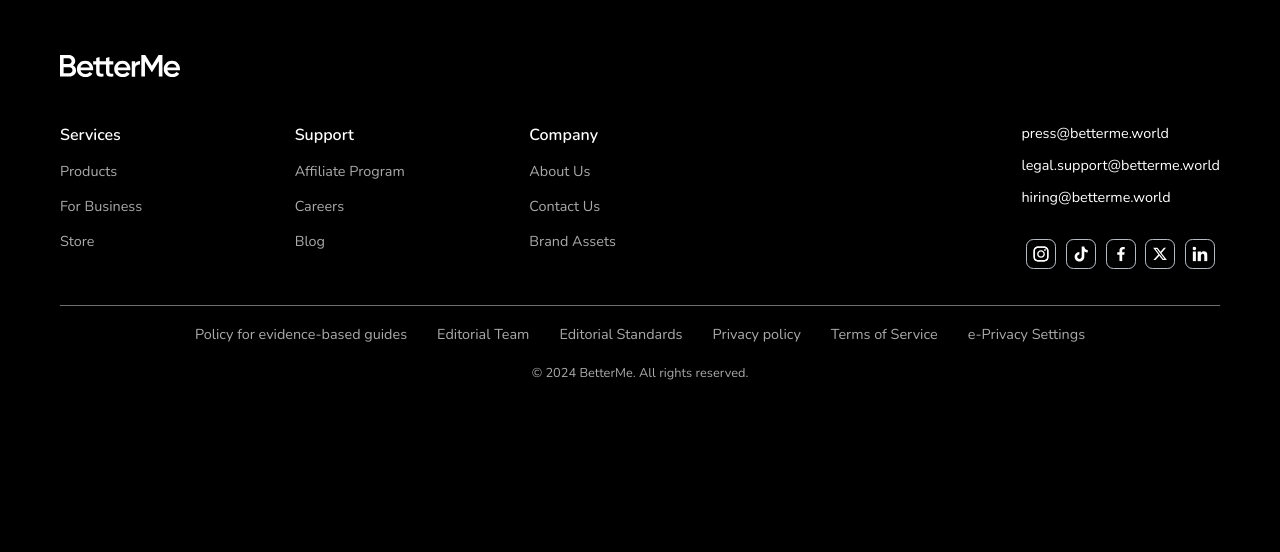
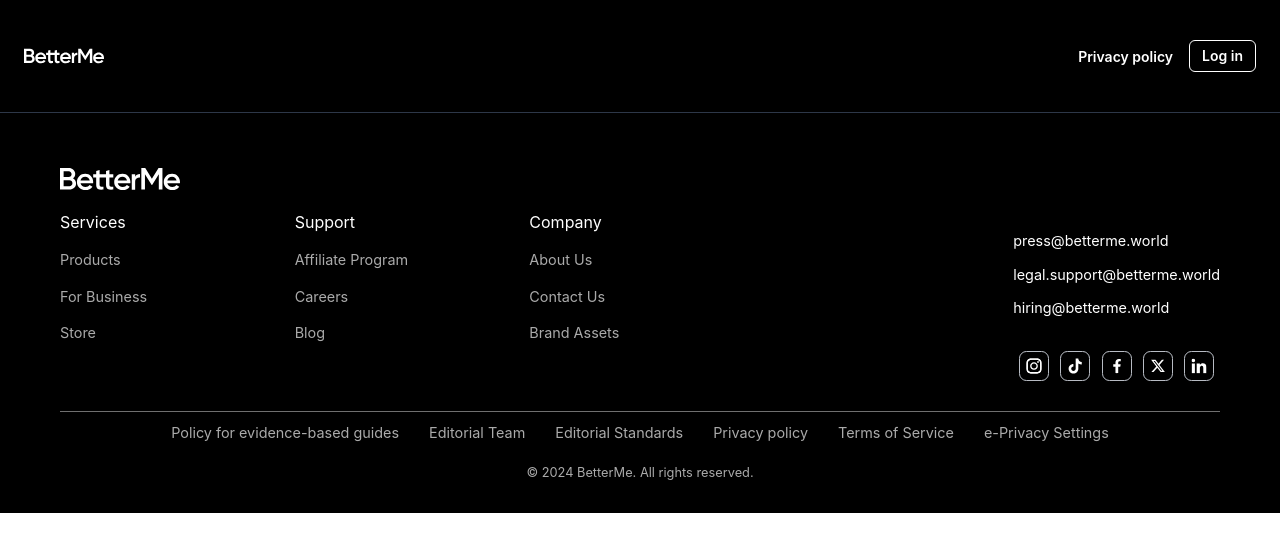
Before and after one commit to Prajjwal1411/trendsProject, a React (Create React App) app in the folder trends/: page /header in a window 1280 px wide. Shown: the top 552 px of the page. Built offline with nearby package versions, Linux system fonts and the light colour scheme.

Commit message:
Header COmponent

```diff
--- a/trends/package.json
+++ b/trends/package.json
@@ -3,11 +3,15 @@
   "version": "0.1.0",
   "private": true,
   "dependencies": {
-    "@chakra-ui/react": "^3.1.2",
+    "@chakra-ui/icons": "^2.0.0",
+    "@chakra-ui/react": "^2.7.0",
+    "@emotion/react": "^11.13.5",
+    "@emotion/styled": "^11.13.5",
     "@testing-library/jest-dom": "^5.17.0",
     "@testing-library/react": "^13.4.0",
     "@testing-library/user-event": "^13.5.0",
     "dom": "^0.0.3",
+    "framer-motion": "^11.11.17",
     "react": "^18.3.1",
     "react-dom": "^18.3.1",
     "react-router-dom": "^6.28.0",
--- a/trends/src/App.css
+++ b/trends/src/App.css
@@ -6,6 +6,7 @@
 .App {
   text-align: center;
 }
+
 
 .App-logo {
   height: 40vmin;
--- a/trends/src/App.js
+++ b/trends/src/App.js
@@ -3,6 +3,8 @@
 import { BrowserRouter, Routes, Route } from "react-router-dom";
 import Home from "./components/Home";
 import Footer from './components/Footer';
+import Header from './components/Header';
+import { ChakraProvider } from '@chakra-ui/react';
 
 
 function App() {
@@ -10,10 +12,11 @@
     <div>
       <Routes>
         <Route path="/" element={<Home />} />
+        <Route path="/header" element = {<Header/>}/>
         {/* add your routes */}
       </Routes>
       <Footer />
-    </div>
+     </div>
   );
 }
 
--- /dev/null
+++ b/trends/src/components/Header.jsx
@@ -0,0 +1,40 @@
+import { Box, Flex, Image, Spacer, Button, IconButton, HStack } from "@chakra-ui/react";
+import { HamburgerIcon } from "@chakra-ui/icons";
+import logo from "../media/logo.svg";
+
+export default function Header() {
+  return (
+    <Box as="header" px={6} py={4} background="black" borderBottom="1px solid" borderColor="gray.700">
+      <Flex alignItems="center">
+        {/* Logo Section */}
+        <Image
+          src={logo}
+          alt="BetterMe Logo"
+          boxSize="80px" // Increased logo size
+        />
+
+        <Spacer />
+
+        {/* Right Section */}
+        <HStack spacing={4} display={{ base: "none", md: "flex" }}>
+          <Button size="sm" variant="link" color="white"> {/* Changed text color */}
+            Privacy policy
+          </Button>
+          <Button size="sm" variant="outline" color="white" borderColor="white"> {/* Adjusted button text and border */}
+            Log in
+          </Button>
+        </HStack>
+
+        {/* Hamburger Menu for Mobile */}
+        <IconButton
+          aria-label="Menu"
+          icon={<HamburgerIcon />}
+          size="sm"
+          display={{ base: "flex", md: "none" }}
+          variant="ghost"
+          color="white" // Changed menu icon color
+        />
+      </Flex>
+    </Box>
+  );
+}
--- a/trends/src/index.js
+++ b/trends/src/index.js
@@ -1,5 +1,6 @@
 import React from "react";
 import ReactDOM from "react-dom/client";
+
 import {
   BrowserRouter,
   Route,
@@ -10,14 +11,17 @@
 import "./index.css";
 import App from "./App";
 import reportWebVitals from "./reportWebVitals";
+import { ChakraProvider } from "@chakra-ui/react";
 
 const root = ReactDOM.createRoot(document.getElementById("root"));
 root.render(
+  <ChakraProvider>
   <React.StrictMode>
     <BrowserRouter>
       <App />
     </BrowserRouter>
   </React.StrictMode>
+  </ChakraProvider>
 );
 
 // If you want to start measuring performance in your app, pass a function
```
Also changed, not shown: 2 other files (tests, documents, lock files or other folders).
